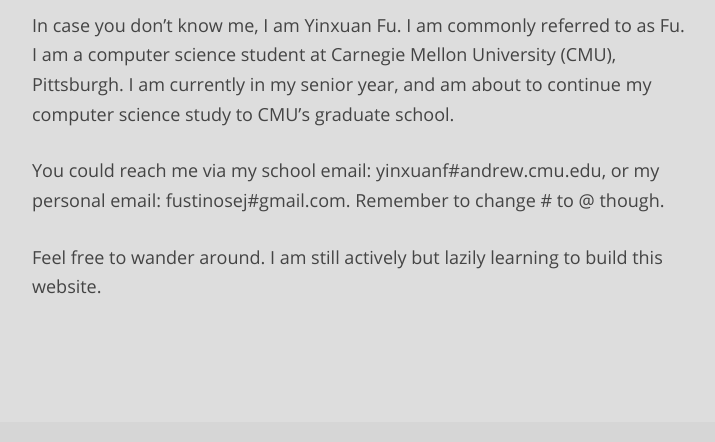
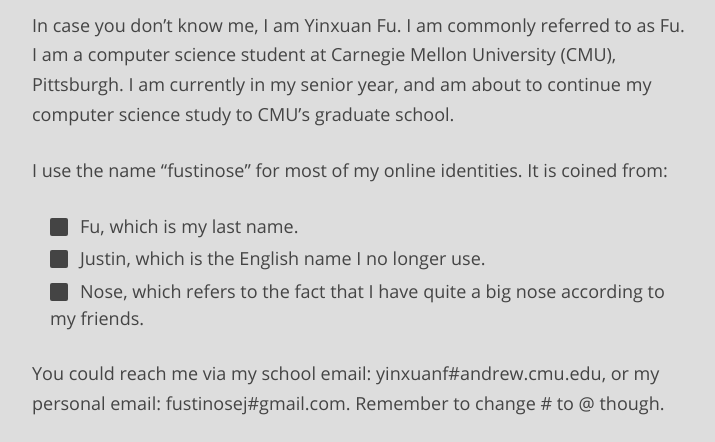
Before and after one commit to fustinose/fustinose.github.io, a plain HTML site: page index.html in a window 1280 px wide. Shown: the part 353-795 px from the top of the page, without its empty margins (278-993 px from the left). Drawn offline with Linux system fonts and the light colour scheme.

Commit message:
more content

```diff
--- a/index.html
+++ b/index.html
@@ -252,6 +252,12 @@
 
 
 <p>In case you don&rsquo;t know me, I am Yinxuan Fu. I am commonly referred to as Fu. I am a computer science student at Carnegie Mellon University (CMU), Pittsburgh. I am currently in my senior year, and am about to continue my computer science study to CMU&rsquo;s graduate school.</p>
+<p>I use the name &ldquo;fustinose&rdquo; for most of my online identities. It is coined from:</p>
+<ul>
+<li>Fu, which is my last name.</li>
+<li>Justin, which is the English name I no longer use.</li>
+<li>Nose, which refers to the fact that I have quite a big nose according to my friends.</li>
+</ul>
 <p>You could reach me via my school email: yinxuanf#andrew.cmu.edu, or my personal email: fustinosej#gmail.com. Remember to change # to @ though.</p>
 <p>Feel free to wander around.  I am still actively but lazily learning to build this website.</p>
 
```
